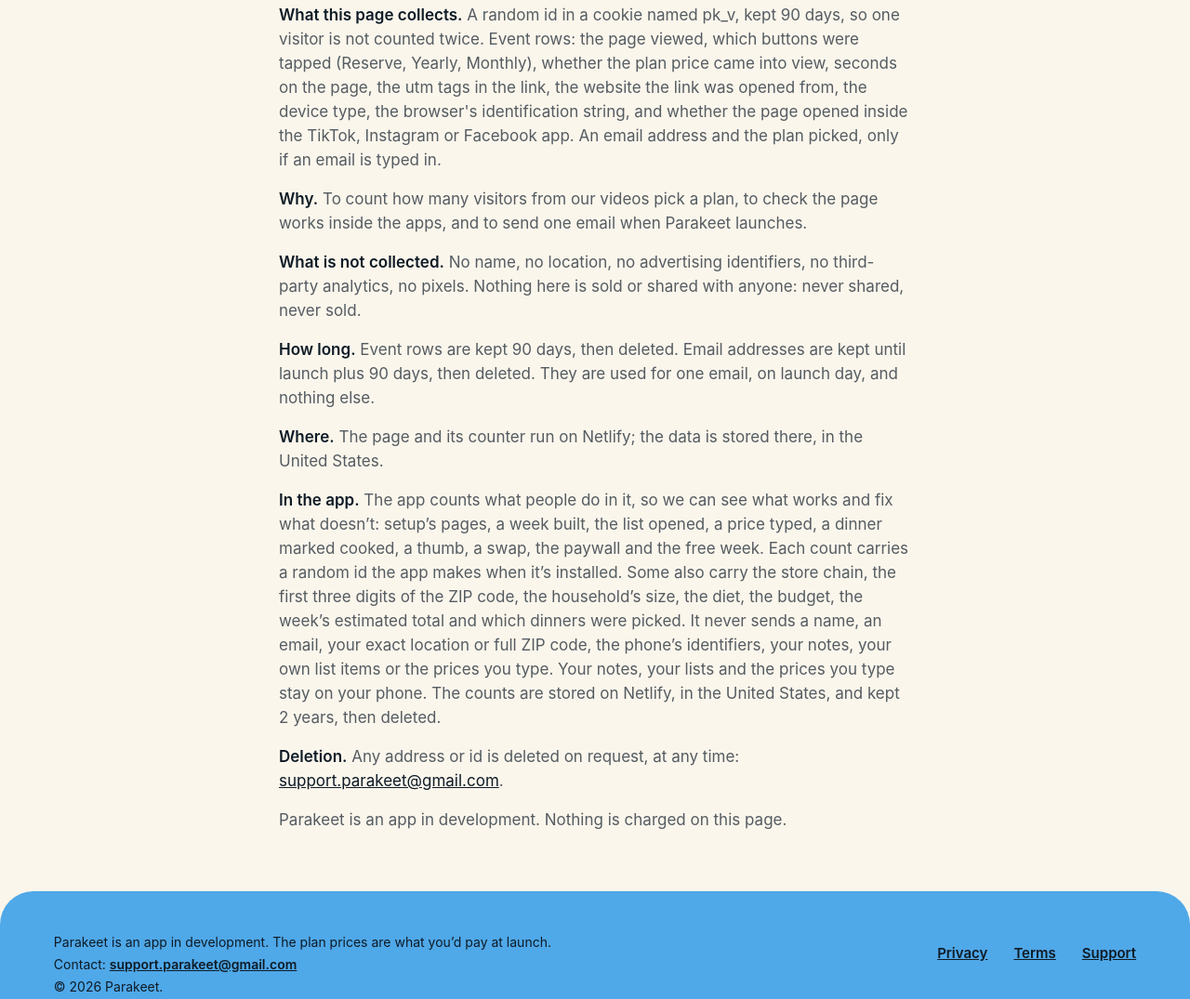
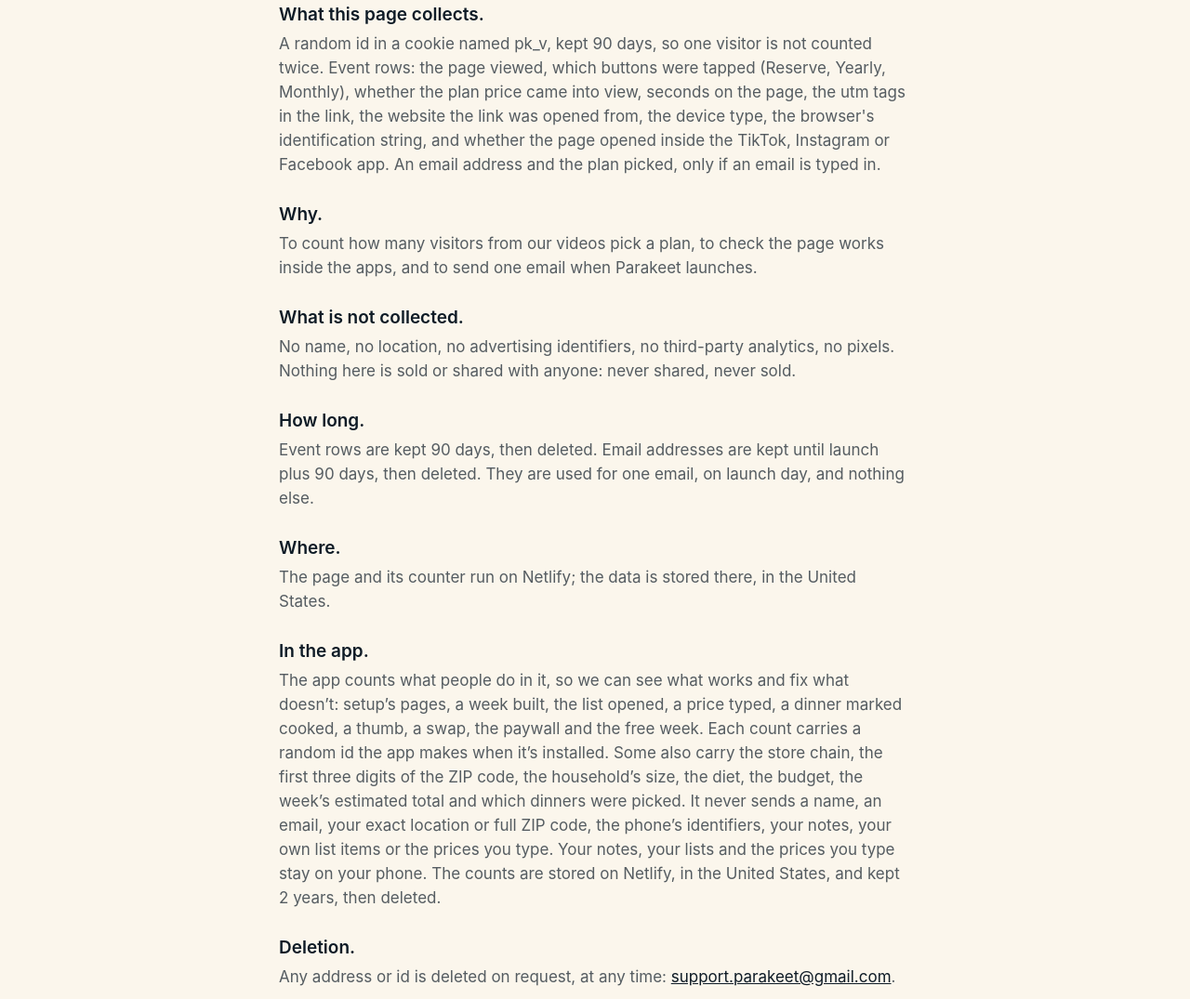
Before and after one commit to tryparakeet/parakeet-reserve, a website: page public/privacy.html in a window 1280 px wide. Shown: the part 188-1263 px from the top of the page at 93% size. Drawn offline with Linux system fonts and the light colour scheme.

Commit message:
Make Privacy's lead-ins the headings over its parts
Co-Authored-By: Claude Opus 5.5 <noreply@anthropic.com>
Claude-Session: https://claude.ai/code/session_01VQAcqASpwhSFubZJdWpezy

```diff
--- a/public/privacy.html
+++ b/public/privacy.html
@@ -21,14 +21,21 @@
 </header>
 <main class="legal-main">
   <h1>Privacy</h1>
-  <p><b>What this page collects.</b> A random id in a cookie named pk_v, kept 90 days, so one visitor is not counted twice. Event rows: the page viewed, which buttons were tapped (Reserve, Yearly, Monthly), whether the plan price came into view, seconds on the page, the utm tags in the link, the website the link was opened from, the device type, the browser's identification string, and whether the page opened inside the TikTok, Instagram or Facebook app. An email address and the plan picked, only if an email is typed in.</p>
-  <p><b>Why.</b> To count how many visitors from our videos pick a plan, to check the page works inside the apps, and to send one email when Parakeet launches.</p>
-  <p><b>What is not collected.</b> No name, no location, no advertising identifiers, no third-party analytics, no pixels. Nothing here is sold or shared with anyone: never shared, never sold.</p>
-  <p><b>How long.</b> Event rows are kept 90 days, then deleted. Email addresses are kept until launch plus 90 days, then deleted. They are used for one email, on launch day, and nothing else.</p>
-  <p><b>Where.</b> The page and its counter run on Netlify; the data is stored there, in the United States.</p>
-  <p><b>In the app.</b> The app counts what people do in it, so we can see what works and fix what doesn’t: setup’s pages, a week built, the list opened, a price typed, a dinner marked cooked, a thumb, a swap, the paywall and the free week. Each count carries a random id the app makes when it’s installed. Some also carry the store chain, the first three digits of the ZIP code, the household’s size, the diet, the budget, the week’s estimated total and which dinners were picked. It never sends a name, an email, your exact location or full ZIP code, the phone’s identifiers, your notes, your own list items or the prices you type. Your notes, your lists and the prices you type stay on your phone. The counts are stored on Netlify, in the United States, and kept 2 years, then deleted.</p>
-  <p><b>Deletion.</b> Any address or id is deleted on request, at any time: <a href="mailto:support.parakeet@gmail.com">support.parakeet@gmail.com</a>.</p>
-  <p>Parakeet is an app in development. Nothing is charged on this page.</p>
+  <h2>What this page collects.</h2>
+  <p>A random id in a cookie named pk_v, kept 90 days, so one visitor is not counted twice. Event rows: the page viewed, which buttons were tapped (Reserve, Yearly, Monthly), whether the plan price came into view, seconds on the page, the utm tags in the link, the website the link was opened from, the device type, the browser's identification string, and whether the page opened inside the TikTok, Instagram or Facebook app. An email address and the plan picked, only if an email is typed in.</p>
+  <h2>Why.</h2>
+  <p>To count how many visitors from our videos pick a plan, to check the page works inside the apps, and to send one email when Parakeet launches.</p>
+  <h2>What is not collected.</h2>
+  <p>No name, no location, no advertising identifiers, no third-party analytics, no pixels. Nothing here is sold or shared with anyone: never shared, never sold.</p>
+  <h2>How long.</h2>
+  <p>Event rows are kept 90 days, then deleted. Email addresses are kept until launch plus 90 days, then deleted. They are used for one email, on launch day, and nothing else.</p>
+  <h2>Where.</h2>
+  <p>The page and its counter run on Netlify; the data is stored there, in the United States.</p>
+  <h2>In the app.</h2>
+  <p>The app counts what people do in it, so we can see what works and fix what doesn’t: setup’s pages, a week built, the list opened, a price typed, a dinner marked cooked, a thumb, a swap, the paywall and the free week. Each count carries a random id the app makes when it’s installed. Some also carry the store chain, the first three digits of the ZIP code, the household’s size, the diet, the budget, the week’s estimated total and which dinners were picked. It never sends a name, an email, your exact location or full ZIP code, the phone’s identifiers, your notes, your own list items or the prices you type. Your notes, your lists and the prices you type stay on your phone. The counts are stored on Netlify, in the United States, and kept 2 years, then deleted.</p>
+  <h2>Deletion.</h2>
+  <p>Any address or id is deleted on request, at any time: <a href="mailto:support.parakeet@gmail.com">support.parakeet@gmail.com</a>.</p>
+  <p class="legal-sign-off">Parakeet is an app in development. Nothing is charged on this page.</p>
 </main>
 
 <footer class="footer">
--- a/public/styles.css
+++ b/public/styles.css
@@ -1102,10 +1102,12 @@ html.sheet-open body {
 
 .legal-main h2 + p { margin-top: 6px; }
 
+/* Privacy's closing line stands 32 below its last part */
+.legal-main .legal-sign-off { margin-top: 32px; }
+
 /* Support's questions stay the H2 of DESIGN.md §3, 20/700, on both layouts (DESIGN.md §4) */
 .legal-main.legal-questions h2 { font-size: 20px; font-weight: 700; line-height: 1.3; color: var(--ink); }
 
-.legal-main b { color: var(--ink); font-weight: 600; }
 .legal-main a { color: var(--ink); }
 
 /* The home's footer, 64 below the words (P-393) and with no bar to clear */
```
Also changed, not shown: tests/static/public.test.mjs (+13 -9 lines).
